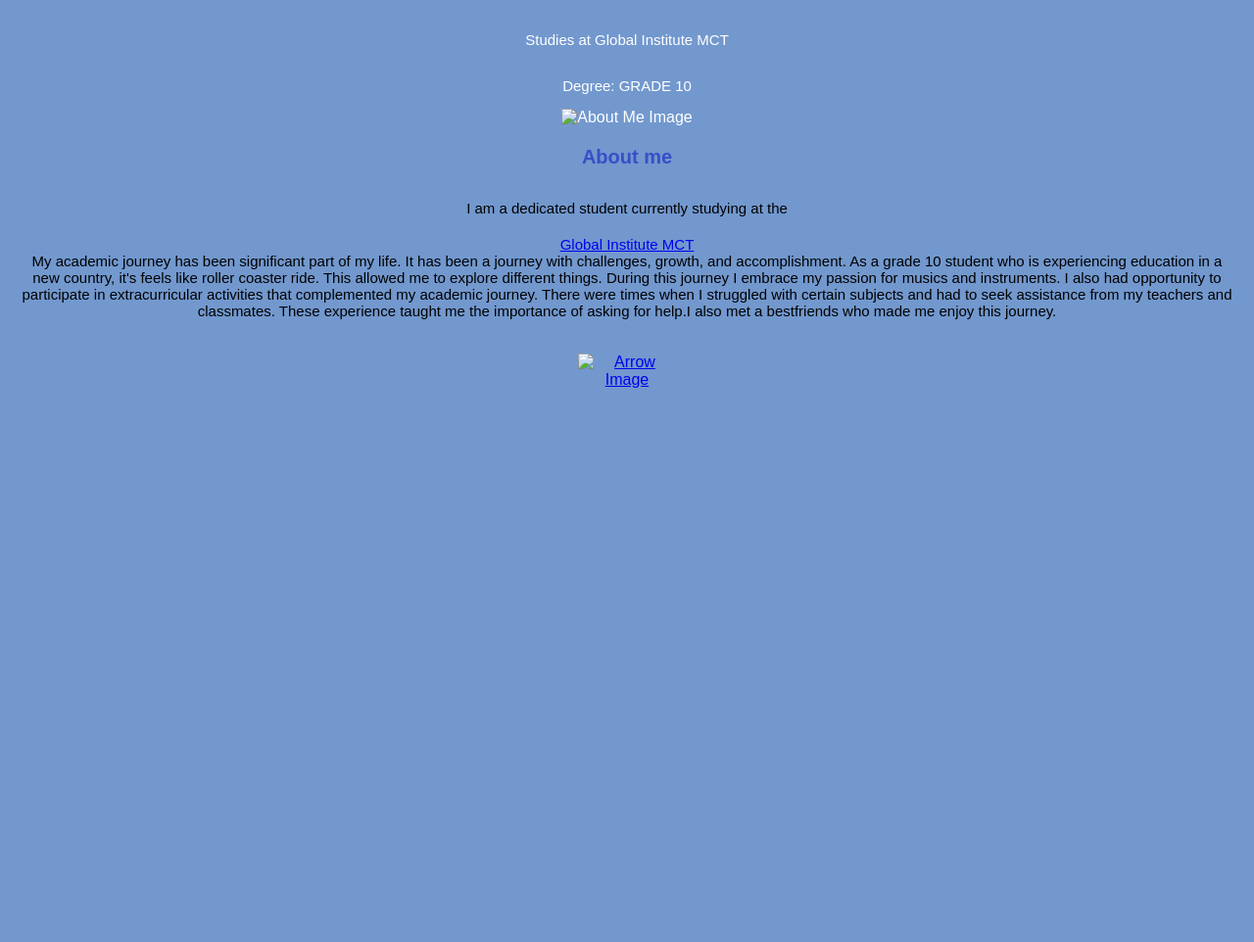
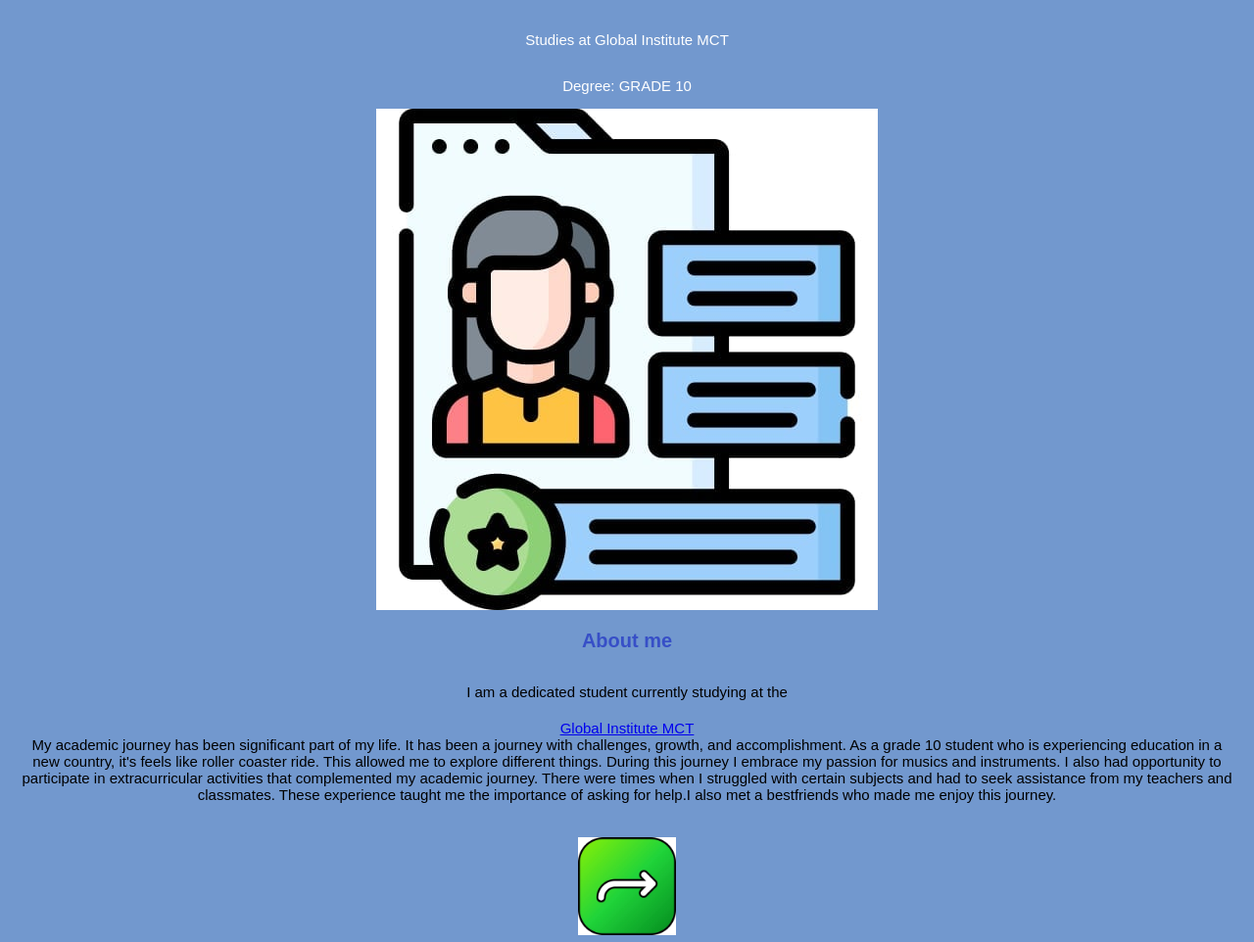
Before and after one commit to MorrisRoxas/Thea, a plain HTML site: page index.html in a window 1280 px wide. Shown: the part 1037-1999 px from the top of the page at 98% size. Before the commit the page ends 1454 px from the top, so only its background shows below. Drawn offline with Linux system fonts and the light colour scheme.

Commit message:
index.html

```diff
--- a/index.html
+++ b/index.html
@@ -70,11 +70,11 @@
         <p>Degree: GRADE 10 </p>
 
 
-        <img src="Images/about me.jpeg" alt="About Me Image" title="About Me">
+        <img src="Images/about me.jpg" alt="About Me Image" title="About Me">
         <h2>About me</h2>
         <p class="about-me">I am a dedicated student currently studying at the <a href="https://www.facebook.com/profile.php?id=100077047327335">Global Institute MCT</a>My academic journey has been significant part of my life. It has been a journey with challenges, growth, and accomplishment. As a grade 10 student who is experiencing education in a new country, it's feels like roller coaster ride. This allowed me to explore different things. During this journey I embrace my passion for musics and instruments. I also had opportunity to participate in extracurricular activities that complemented my academic journey. There were times when I struggled with certain subjects and had to seek assistance from my teachers and classmates. These experience taught me the importance of asking for help.I also met a bestfriends who made me enjoy this journey. </p>
 
-        <a href="page1.html"><img src="Images/turn-right.jpeg" class="arrow" alt="Arrow Image"></a>
+        <a href="page1.html"><img src="Images/turn-right.jpg" class="arrow" alt="Arrow Image"></a>
     </div>
 </body>
 </html>
```
